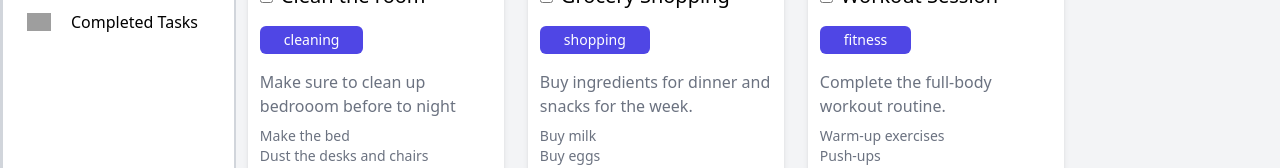
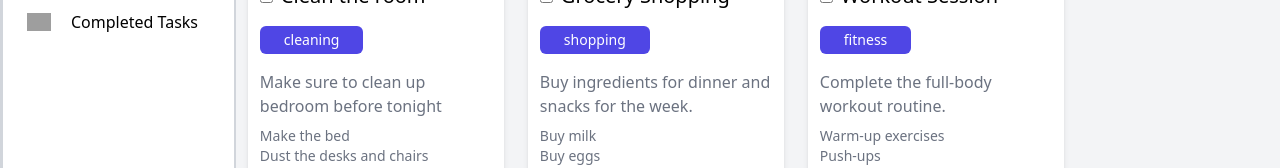
Before and after one commit to Flucoreo/Taskii, a Next.js app in the folder taskii-app/: page / in a window 1280 px wide. Shown: the part 212-380 px from the top of the page. Built offline with nearby package versions, Linux system fonts and the light colour scheme; data requests are answered from the project's data file; grey boxes are pictures that could not be loaded.

Commit message:
fixed issue

```diff
--- a/taskii-app/src/app/App.jsx
+++ b/taskii-app/src/app/App.jsx
@@ -1,5 +1,6 @@
 "use client";
 import React, { useState, useEffect } from 'react'
+import axios from 'axios'
 
 import Nav from "./components/nav"
 import Header from "./components/header"
@@ -7,59 +8,88 @@ import SideBar from "./components/sidebar"
 import Main from "./components/main"
 import Modal from "./components/modal"
 
-import data from "./components/data"
-
-
 export default function App(){
     // state that controls the pop-up (modal) to create a task
     const [viewModal, setViewModal] = useState(false);
-
     // container holding all tasks
-    const [taskList, setTaskList] = useState(data)
-
+    const [taskList, setTaskList] = useState([])
     // filter states (search, filter, group by)
     const [searchKey, setSearchKey] = useState("")
-
     // state that displays completed or uncompleted tasks
     const [showCompleted, setShowCompleted] = useState(false)
+    // temp task for updating completed value
+    const [tempTask, setTempTask] = useState({})
+    // error
+    // const [error, setError] = useState("")
+
+    // json server API
+    const URL = "http://localhost:4000/tasks"
+
+    // pull the task data from the API
+    useEffect(() => {
+        axios.get(URL)
+            .then(response => {
+                setTaskList(response.data)
+                // setError("")
+            })
+            .catch(error => {
+                console.log("Error fetching tasks")
+                // setError(error)
+                throw error
+            })
+    }, [])
 
     // add a task
     function addTask(taskObject){
-        setTaskList((oldTasks) => [...oldTasks, {
+        axios.post(URL, taskObject)
+            .then((response) => {
+                setTaskList((oldTasks) => [...oldTasks, {
 
-            id: taskObject.id,
-            title: taskObject.title,
-            notes: taskObject.notes,
-            completed: taskObject.completed,
-            group: taskObject.group,
-            dueDate: taskObject.dueDate,
-            priority: taskObject.priority,
-            progress: taskObject.progress,
-            dateCreated: taskObject.dateCreated,
-            dateModified: taskObject.dateModified,
-            checklist: taskObject.checklist
+                    id: response.data.id,
+                    title: response.data.title,
+                    notes: response.data.notes,
+                    completed: response.data.completed,
+                    group: response.data.group,
+                    dueDate: response.data.dueDate,
+                    priority: response.data.priority,
+                    progress: response.data.progress,
+                    dateCreated: response.data.dateCreated,
+                    dateModified: response.data.dateModified,
+                    checklist: response.data.checklist
 
-        }])
-    }
-
-    // set a task ask completed if checked
-    function completedTask(id){
-        setTaskList((oldTasks) => (
-            oldTasks.map((task) => (
-                task.id === id ? {...task, completed: !task.completed} : task
-            ))
-        ))
+                }])
+                // setError("")
+            })
+            .catch(error => {
+                console.log("Error adding task")
+                // setError(error)
+                throw error
+            })
     }
 
     // delete task
     function deleteTask(id){
-        setTaskList((oldTasks) => oldTasks.filter(item => item.id !== id))
+        axios.delete(`${URL}/${id}`)
+            .then(() => {
+                setTaskList((oldTasks) => oldTasks.filter(item => item.id !== id))
+            })
     }
 
-    // logging the task as it changes
-    // useEffect(() => {
-    //     console.log(taskList);
-    // }, [taskList]);
+    // mark a task completed
+    function completedTask(task){
+        // create a copy of task so we dont mutate the state
+        const taskCopy = JSON.parse(JSON.stringify(task))
+        taskCopy.completed = !taskCopy.completed
+
+        axios.put(`${URL}/${task.id}`, taskCopy)
+            .then((response) => {
+                setTaskList((oldTasks) => (
+                    oldTasks.map((t) => (
+                        t.id === task.id ? {...taskCopy} : t
+                    ))
+                ))
+            })
+    }
 
     return (
         <div className="h-dvh">
@@ -69,7 +99,9 @@ export default function App(){
                 <SideBar onShowModal={() => setViewModal(true)} onShowCompleted={setShowCompleted}/>
                 <div className="w-full flex flex-col">
                     <Header searchKey={searchKey} setSearchKey={setSearchKey}/>
-                    <Main completedTask={completedTask} taskData={taskList} searchKey={searchKey} showCompleted={showCompleted} onDelete={deleteTask}/>
+                    {/* { error && <p>Error Could not fetch tasks</p> } */}
+                    {/* { !error && <Main completedTask={completedTask} taskData={taskList} searchKey={searchKey} showCompleted={showCompleted} onDelete={deleteTask}/>} */}
+                    <Main completedTask={completedTask} taskData={taskList} searchKey={searchKey} showCompleted={showCompleted} onDelete={deleteTask} />
                 </div>
             </div>
 
@@ -77,3 +109,7 @@ export default function App(){
         </div>
     );
 }
+
+
+// run json server
+// npx json-server --watch db.json --port 4000
--- a/taskii-app/src/app/components/data.js
+++ /dev/null
@@ -1,110 +0,0 @@
-export default [
-    {
-        id: "sdf4-4xs5",
-        title: "Clean the room",
-        notes: "Make sure to clean up bedrooom before to night",
-        completed: false,
-        group: "cleaning",
-        dueDate: "10/12/2024",
-        priority: "medium",
-        progress: "not started",
-        dateCreated: "10/9/2024",
-        dateModified: "10/12/2024",
-        checklist: [
-            {checked: false, value: "Make the bed", id: "asd4-sdkf"},
-            {checked: false, value: "Dust the desks and chairs", id: "549k-i3j2"},
-            {checked: false, value: "do clothes laundry", id: "cmnm-09js"},
-            {checked: false, value: "take the trash out", id: "m4ok-dso4"},
-            {checked: false, value: "vacuum the floor", id: "skn2-45fk"}
-        ]
-    },
-    {
-        id: "task1-abc123",
-        title: "Grocery Shopping",
-        notes: "Buy ingredients for dinner and snacks for the week.",
-        completed: false,
-        group: "shopping",
-        dueDate: "10/15/2024",
-        priority: "high",
-        progress: "not started",
-        dateCreated: "10/10/2024",
-        dateModified: "10/10/2024",
-        checklist: [
-            { checked: false, value: "Buy milk", id: "item1-xzy987" },
-            { checked: false, value: "Buy eggs", id: "item2-hjk456" },
-            { checked: false, value: "Buy bread", id: "item3-dfg123" },
-            { checked: false, value: "Buy fruits", id: "item4-jkl789" },
-            { checked: false, value: "Buy vegetables", id: "item5-mnb234" }
-        ]
-    },
-    {
-        id: "task2-def456",
-        title: "Workout Session",
-        notes: "Complete the full-body workout routine.",
-        completed: false,
-        group: "fitness",
-        dueDate: "10/16/2024",
-        priority: "medium",
-        progress: "in progress",
-        dateCreated: "10/11/2024",
-        dateModified: "10/11/2024",
-        checklist: [
-            { checked: false, value: "Warm-up exercises", id: "item1-xyz123" },
-            { checked: false, value: "Push-ups", id: "item2-def456" },
-            { checked: false, value: "Squats", id: "item3-abc789" },
-            { checked: false, value: "Cool down", id: "item4-hij456" }
-        ]
-    },
-    {
-        id: "task3-ghi789",
-        title: "Prepare Presentation",
-        notes: "Create slides for the upcoming project presentation.",
-        completed: false,
-        group: "work",
-        dueDate: "10/20/2024",
-        priority: "high",
-        progress: "not started",
-        dateCreated: "10/12/2024",
-        dateModified: "10/12/2024",
-        checklist: [
-            { checked: false, value: "Outline the main topics", id: "item1-pqr123" },
-            { checked: false, value: "Design the slides", id: "item2-uvw456" },
-            { checked: false, value: "Rehearse the presentation", id: "item3-tuv789" },
-            { checked: false, value: "Prepare Q&A section", id: "item4-abc456" }
-        ]
-    },
-    {
-        id: "task4-jkl012",
-        title: "Read Book",
-        notes: "Finish reading the assigned book for literature class.",
-        completed: false,
-        group: "study",
-        dueDate: "10/25/2024",
-        priority: "low",
-        progress: "not started",
-        dateCreated: "10/13/2024",
-        dateModified: "10/13/2024",
-        checklist: [
-            { checked: false, value: "Read Chapters 1-3", id: "item1-lmn123" },
-            { checked: false, value: "Take notes", id: "item2-opq456" },
-            { checked: false, value: "Prepare discussion points", id: "item3-xyz789" }
-        ]
-    },
-    {
-        id: "task5-mno345",
-        title: "Clean the Garage",
-        notes: "Organize tools and dispose of any junk.",
-        completed: false,
-        group: "cleaning",
-        dueDate: "10/30/2024",
-        priority: "medium",
-        progress: "not started",
-        dateCreated: "10/14/2024",
-        dateModified: "10/14/2024",
-        checklist: [
-            { checked: false, value: "Sort tools", id: "item1-abc345" },
-            { checked: false, value: "Throw away broken items", id: "item2-def678" },
-            { checked: false, value: "Sweep the floor", id: "item3-ghi901" }
-        ]
-    }
-]
--- a/taskii-app/src/app/components/task.jsx
+++ b/taskii-app/src/app/components/task.jsx
@@ -12,7 +12,7 @@ export default function Task(props){
     {/* task display if it has been completed */}
     const cover = (<div className='absolute inset-0 bg-black bg-opacity-30 backdrop-blur-sm flex items-center justify-center flex-col'>
                 <div className="flex flex-col items-center">
-                    <button onClick={() => props.completedTask(props.id)} className="my-2 px-6 py-2 rounded-md bg-emerald-600 inline-block text-white text-sm">Restore</button>
+                    <button onClick={() => props.completedTask(props)} className="my-2 px-6 py-2 rounded-md bg-emerald-600 inline-block text-white text-sm">Restore</button>
                     <button onClick={() => props.onDelete(props.id)} className="my-2 px-6 py-2 rounded-md bg-red-500 inline-block text-white text-sm">Delete</button>
                 </div>
             </div>)
@@ -23,7 +23,7 @@ export default function Task(props){
 
             {/* Display task */}
             <div className="mb-2 flex items-center">
-                <input type="checkbox" onChange={() => props.completedTask(props.id)}></input>
+                <input type="checkbox" onChange={() => props.completedTask(props)}></input>
                 <h2 className="pl-2 text-xl">{props.title}</h2>
             </div>
 
```
Also changed, not shown: taskii-app/package.json (+7 -5 lines), 1 other file (tests, documents, lock files or other folders).
